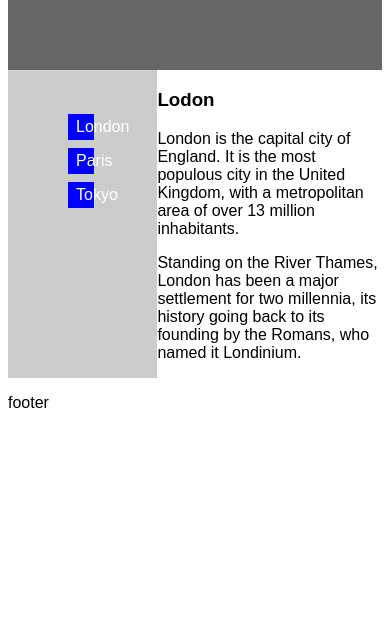
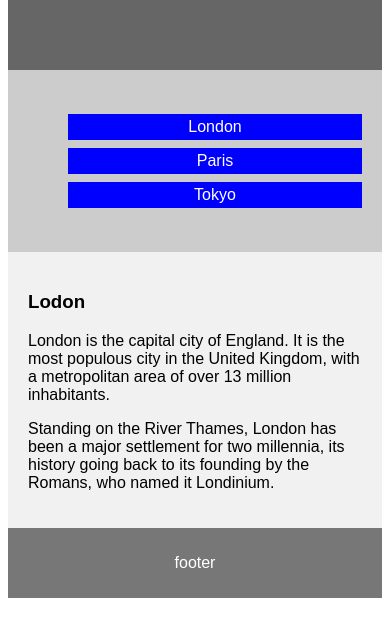
Before and after one commit to htoomgt/SERC_Basic_Web_Dev_Lessons, a plain HTML site: page day_12/layout_exercise.html in a window 390 px wide. Shown: the part 146-782 px from the top of the page. Drawn offline with Linux system fonts and the light colour scheme.

Commit message:
responsive css added

```diff
--- a/day_12/styles/style.css
+++ b/day_12/styles/style.css
@@ -23,14 +23,14 @@ section{
 
 nav{
     display: flex;
-    width: 50%;
+    width: 30%;
     background-color: #ccc;
     padding: 20px;
     text-align: left;
 }
 
 ul{
-    width: 60%;
+    width: 100%;
 }
 ul > li{
     list-style: none;
@@ -41,10 +41,30 @@ ul > li{
 
 ul > li > a{
     display: block;
-
     text-decoration: none;
     padding: 4px 8px;
     color: white;
     background-color: blue;
     text-align: center;
 }
+
+article{
+    background-color: #f1f1f1;
+    padding: 20px;
+}
+
+footer{
+    background-color: #777;
+    padding: 10px;
+    text-align:center;
+    color:white;
+}
+
+@media screen and (max-width: 600px) {
+    section{
+        flex-direction: column;
+    }
+    nav{
+        width:100%;
+    }
+}
```
